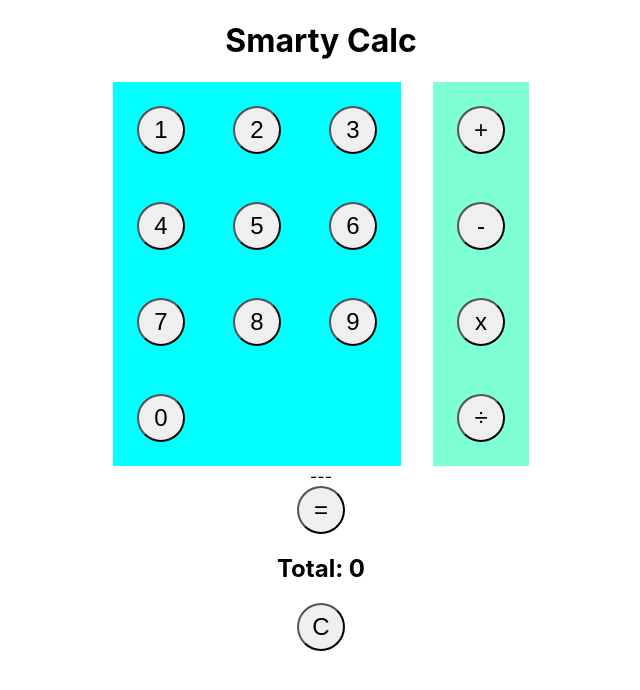
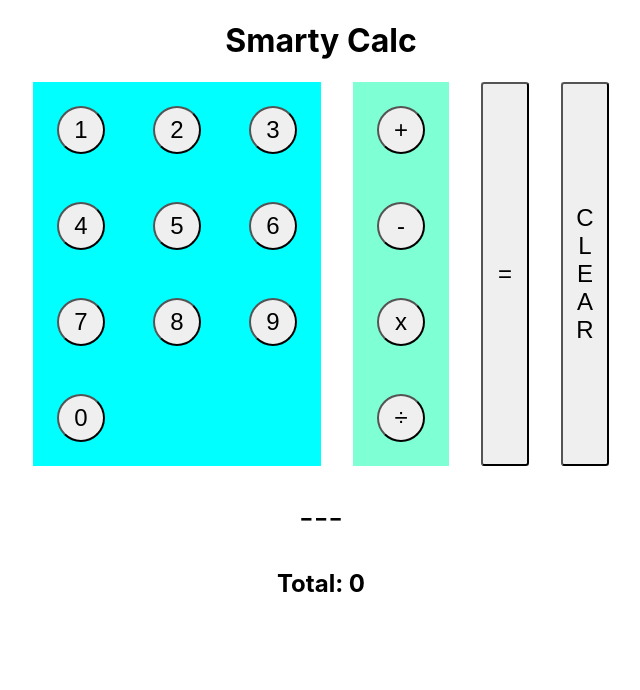
Before and after one commit to NadyaCodes/smarty-calc, a React (Create React App) app: page / in a window 1280 px wide. Shown: the top 690 px of the page, without its empty margins (319-959 px from the left). Built offline with nearby package versions, Linux system fonts and the light colour scheme.

Commit message:
change button layout

```diff
--- a/src/App.css
+++ b/src/App.css
@@ -5,7 +5,9 @@
 
 .calc-container {
   display: flex;
+  align-items: center;
   justify-content: center;
+  /* justify-content: flex-end; */
 }
 
 .number-container {
@@ -32,3 +34,15 @@ button {
   height: 3rem;
   font-size: x-large
 }
+
+.vertical {
+  margin-left: 2rem;
+  margin-right: 0;
+  border-radius: .2rem;
+  height: 24rem;
+}
+
+.equation {
+  font-size: xx-large;
+  margin-top: 2rem;
+}
--- a/src/NumberContainer.jsx
+++ b/src/NumberContainer.jsx
@@ -39,14 +39,29 @@ export default function NumberContainer() {
       <div className="calc-container">
         <div className="number-container">{numbersBlock}</div>
         <div className="symbols-container">{symbosBlock}</div>
+        <button onClick={() => calc(equation, setTotal)} className="vertical">
+          =
+        </button>
+        <button onClick={() => resetTotal()} className="vertical">
+          <div>C</div>
+          <div>L</div>
+          <div>E</div>
+          <div>A</div>
+          <div>R</div>
+        </button>
       </div>
-      <div>{equation.length > 1 && equation[0] === 0 && equation.slice(1)}</div>
-      <div>{equation.length > 1 && equation[0] !== 0 && equation}</div>
-      <div>{equation.length === 1 && equation[0] === 0 && "---"}</div>
-      <div>{equation.length === 0 && "---"}</div>
-      <button onClick={() => calc(equation, setTotal)}>=</button>
+      <div className="equation">
+        {equation.length > 1 && equation[0] === 0 && equation.slice(1)}
+      </div>
+      <div className="equation">
+        {equation.length > 1 && equation[0] !== 0 && equation}
+      </div>
+      <div className="equation">
+        {equation.length === 1 && equation[0] === 0 && "---"}
+      </div>
+      <div className="equation">{equation.length === 0 && "---"}</div>
+
       <h2>Total: {total}</h2>
-      <button onClick={() => resetTotal()}>C</button>
     </div>
   );
 }
```
